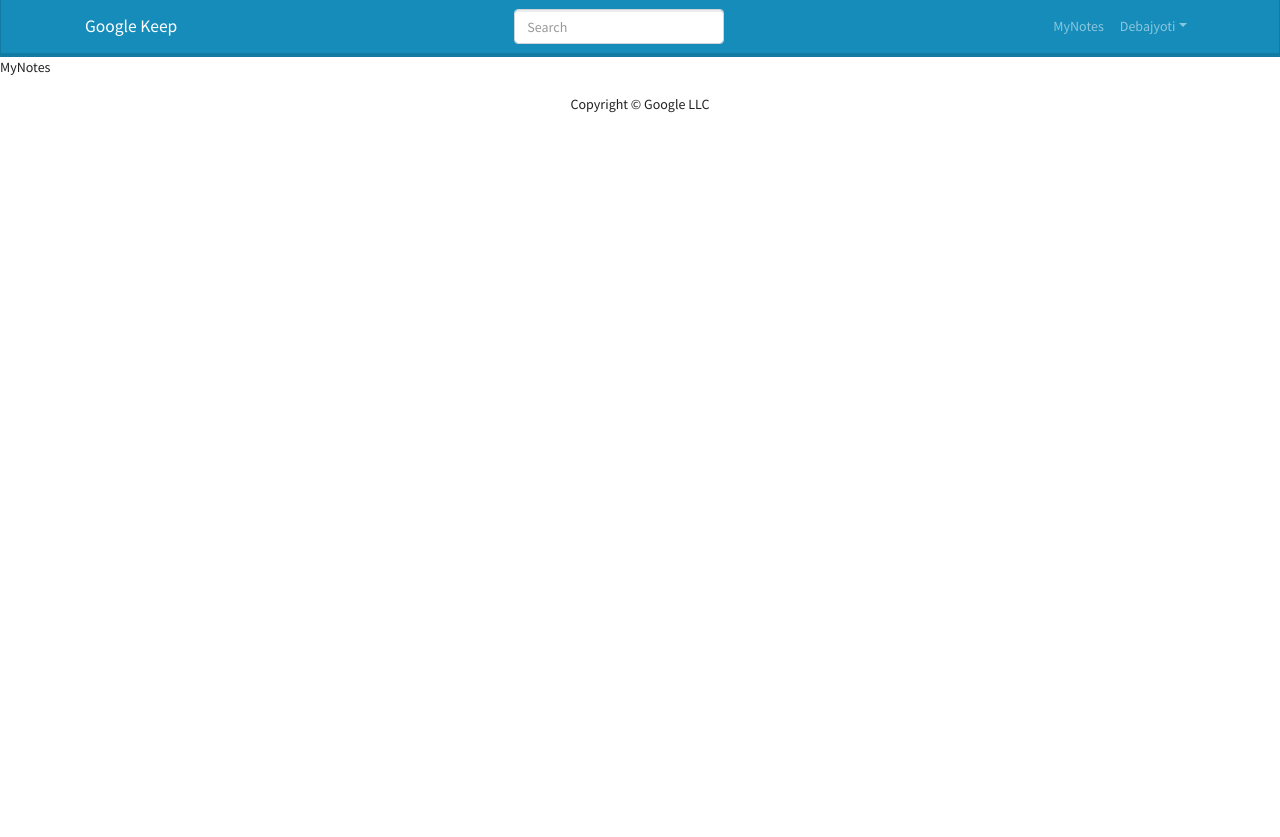
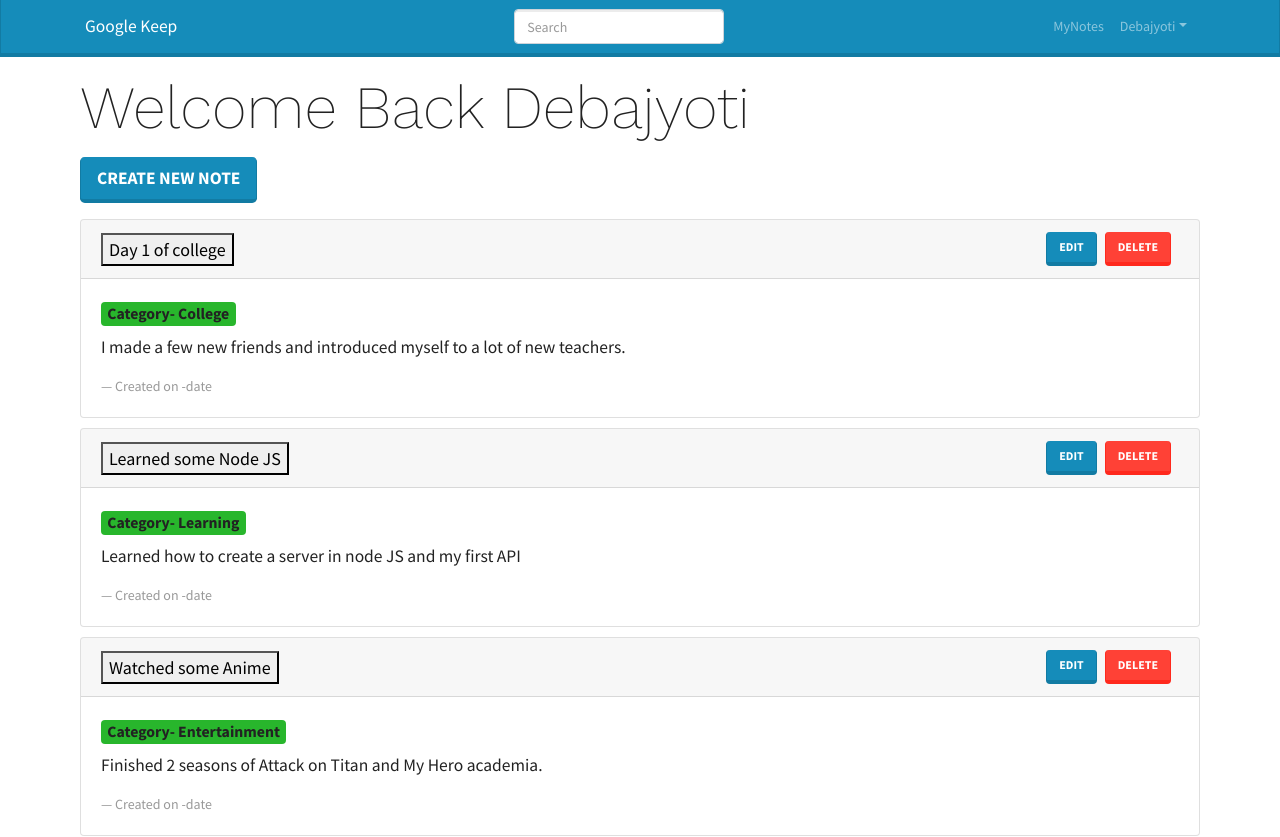
Before and after one commit to debajyoti2050/Google-Keep-Clone, a React (Create React App) app in the folder frontend/: page /mynotes in a window 1280 px wide. Shown: the top 837 px of the page. Before the commit the page ends 800 px from the top, so only its background shows below. Built offline with nearby package versions, Linux system fonts and the light colour scheme.

Commit message:
front page complete

```diff
--- /dev/null
+++ b/frontend/src/components/MainScreen.css
@@ -0,0 +1,27 @@
+@import url("https://fonts.googleapis.com/css2?family=Work+Sans:wght@200&display=swap");
+
+.mainback {
+  min-height: 93vh;
+  display: flex;
+  padding: 10px 0;
+}
+.page {
+  width: 100%;
+}
+.heading {
+  font-size: 60px;
+  /* font-family: "Ubuntu", sans-serif; */
+  font-family: "Work Sans", sans-serif;
+  padding: 5px 10px;
+}
+
+@media only screen and (min-width: 1200px) {
+}
+
+@media only screen and (max-width: 600px) {
+  .heading {
+    font-size: 30px;
+    display: flex;
+    justify-content: center;
+  }
+}
--- /dev/null
+++ b/frontend/src/components/MainScreen.jsx
@@ -0,0 +1,24 @@
+import React from "react";
+import './MainScreen.css'
+import { Container, Row } from "react-bootstrap";
+
+const MainScreen = ({title, children}) => {
+  return (
+    <div className="mainback">
+      <Container>
+        <Row>
+          <div className="page">
+            {title && (
+              <>
+                <h1 className="heading">{title}</h1>
+              </>
+            )}
+            {children}
+          </div>
+        </Row>
+      </Container>
+    </div>
+  );
+};
+
+export default MainScreen;
--- /dev/null
+++ b/frontend/src/data/notes.js
@@ -0,0 +1,30 @@
+const notes = [
+    {
+      _id: "1",
+      title: "Day 1 of college",
+      content:
+        "I made a few new friends and introduced myself to a lot of new teachers.",
+      category: "College",
+    },
+    {
+      _id: "2",
+      title: "Learned some Node JS",
+      content: "Learned how to create a server in node JS and my first API",
+      category: "Learning",
+    },
+    {
+      _id: "3",
+      title: "Watched some Anime",
+      content: "Finished 2 seasons of Attack on Titan and My Hero academia.",
+      category: "Entertainment",
+    },
+    {
+      _id: 4,
+      title: "Started React JS",
+      content:
+        "Made my first App in React JS, feels awesome to learn something new. I aim to be a full stack dev someday",
+      category: "Learning",
+    },
+  ];
+
+  module.exports = notes;
--- a/frontend/src/screens/LandingPage/MyNotes/MyNotes.jsx
+++ b/frontend/src/screens/LandingPage/MyNotes/MyNotes.jsx
@@ -1,9 +1,74 @@
-import React from 'react'
+import React from "react";
+import { Accordion, Badge, Button, Card } from "react-bootstrap";
+import { Link } from "react-router-dom";
+import notes from "../../../data/notes";
+import MainScreen from "../../../components/MainScreen";
 
 const MyNotes = () => {
+  const deleteHandler = (id) => {
+    if (window.confirm("Are you sure?")) {
+    }
+  };
   return (
-    <div>MyNotes</div>
-  )
-}
+    <MainScreen title="Welcome Back Debajyoti">
+      <Link to="/createnote">
+        <Button style={{ marginLeft: 10, marginBottom: 6 }} size="lg">
+          Create New Note
+        </Button>
+      </Link>
+      {notes.map((note) => (
+        <Accordion >
+          <Accordion.Item>
+          <Card style={{ margin: 10 }}>
+            <Card.Header style={{ display: "flex" }}>
+              <span
+                style={{
+                  color: "black",
+                  textDecoration: "none",
+                  flex: 1,
+                  cursor: "pointer",
+                  alignSelf: "center",
+                  fontSize: 18,
+                }}
+              >
 
-export default MyNotes
+                <Accordion.Header as={Card.Text} variant="link" eventKey="0">
+                  {note.title}
+                </Accordion.Header>
+              </span>
+
+              <div>
+                <Button href={`/note/${note._id}`}>Edit</Button>
+                <Button
+                  variant="danger"
+                  className="mx-2"
+                  onClick={() => deleteHandler(note._id)}
+                >
+                  Delete
+                </Button>
+              </div>
+            </Card.Header>
+            <Accordion.Body eventKey="0">
+              <Card.Body>
+                <h4>
+                  <Badge bg="success">Category- {note.category}</Badge>
+                </h4>
+                <blockquote className="blockquote mb-0">
+                  <p>{note.content}</p>
+                  <footer className="blockquote-footer">
+                    Created on -date
+                  </footer>
+                </blockquote>
+              </Card.Body>
+            </Accordion.Body>
+
+          </Card>
+          </Accordion.Item>
+
+        </Accordion>
+      ))}
+    </MainScreen>
+  );
+};
+
+export default MyNotes;
```
